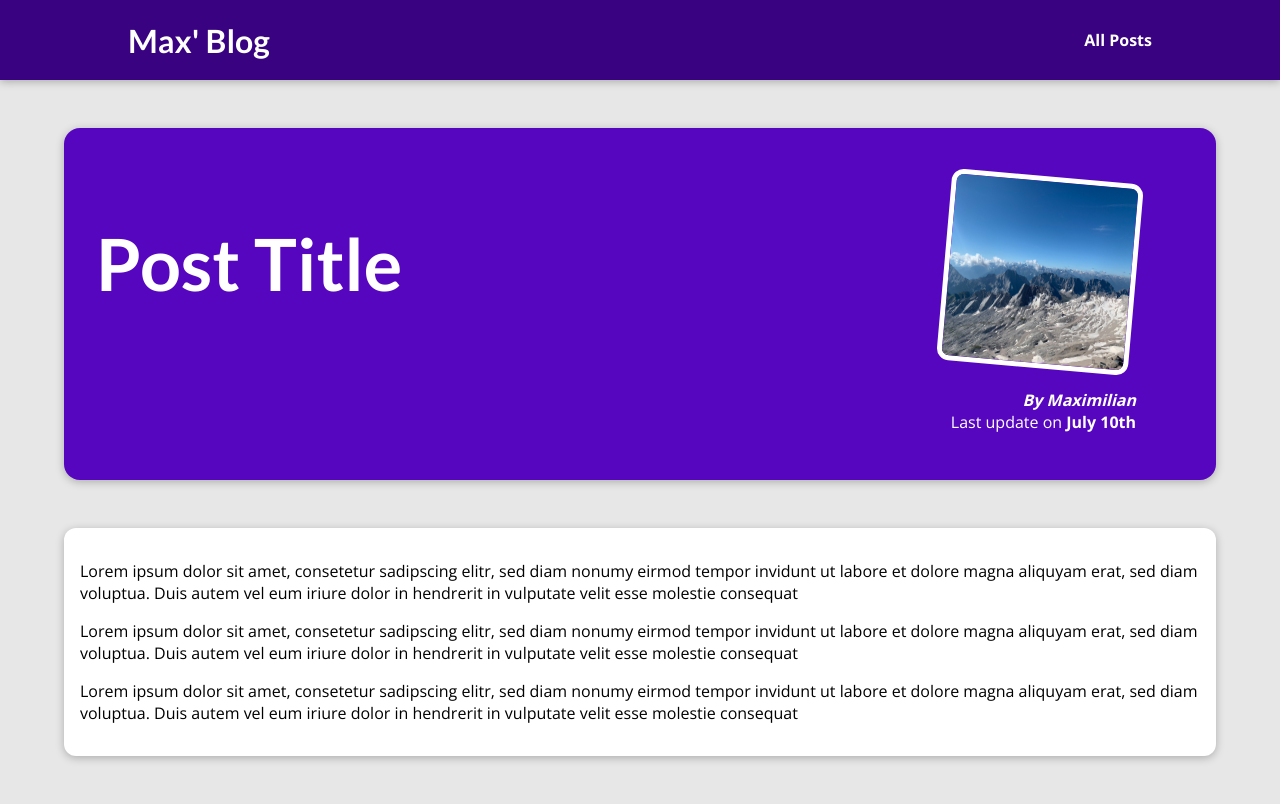
After one commit to joopabs/django_blog_app, a Django app: template blog/templates/blog/post-detail.html in a window 1280 px wide. The commit adds this page. Run offline with Django 5.2, Linux system fonts and the light colour scheme; the template is opened without the code that fills it, so the values that code supplies are empty.

Commit message:
Add post detail functionality with template and styling
Refactored the `post_detail` view to handle dynamic slugs and render a new `post-detail.html` template. Included initial design and layout styles in `post-detail.css`. Updated the post list to link dynamically to individual post detail pages.

```diff
--- /dev/null
+++ b/blog/static/blog/post-detail.css
@@ -0,0 +1,62 @@
+body {
+  background-color: #e7e7e7;
+}
+
+#main-navigation {
+  background-color: #390281;
+  box-shadow: 0 2px 8px rgba(0, 0, 0, 0.25);
+}
+
+#summary {
+  margin: 8rem auto 3rem auto;
+  padding: 2rem;
+  width: 90%;
+  max-width: 90rem;
+  border-radius: 16px;
+  background-color: #5706c0;
+  position: relative;
+  box-shadow: 0 2px 8px rgba(0, 0, 0, 0.25);
+  height: 22rem;
+}
+
+#summary h2 {
+  color: white;
+  font-size: 4.5rem;
+}
+
+#summary article {
+  position: absolute;
+  top: 2rem;
+  right: 3rem;
+  padding: 1rem 2rem;
+  border-radius: 12px;
+  text-align: right;
+  color: white;
+}
+
+#summary article img {
+  width: 12rem;
+  height: 12rem;
+  border-radius: 12px;
+  transform: rotateZ(5deg);
+  border: 5px solid white;
+  margin-bottom: 1rem;
+}
+
+#summary address {
+  font-weight: bold;
+}
+
+#summary time {
+  font-weight: bold;
+}
+
+main {
+  width: 90%;
+  max-width: 90rem;
+  margin: 3rem auto;
+  background-color: white;
+  padding: 1rem;
+  border-radius: 12px;
+  box-shadow: 0 2px 8px rgba(0, 0, 0, 0.25);
+}
--- a/blog/templates/blog/includes/post.html
+++ b/blog/templates/blog/includes/post.html
@@ -2,7 +2,7 @@
 
 <li>
     <article class="post">
-        <a href="">
+        <a href="{% url "post-detail-page" "the-mountains" %}">
             <img src="{% static "blog/images/mountains.jpg" %}" alt="Mountain Hiking"/>
             <div class="post__content">
                 <h3>Mountain Hiking</h3>
--- /dev/null
+++ b/blog/templates/blog/post-detail.html
@@ -0,0 +1,45 @@
+{% extends "base.html" %}
+{% load static %}
+
+{% block title %}
+    This Post Title
+{% endblock %}
+
+{% block css_files %}
+    <link rel="stylesheet" href="{% static "blog/post-detail.css" %}">
+{% endblock %}
+
+{% block content %}
+    <section id="summary">
+        <h2>Post Title</h2>
+        <article class="post">
+            <img src="{% static "blog/images/mountains.jpg" %}" alt="Post Title"/>
+            <address>By Maximilian</address>
+            <div>
+                Last update on <time>July 10th</time>
+            </div>
+        </article>
+    </section>
+    <main>
+        <p>
+            Lorem ipsum dolor sit amet, consetetur sadipscing elitr,
+            sed diam nonumy eirmod tempor invidunt ut labore et dolore
+            magna aliquyam erat, sed diam voluptua. Duis autem vel eum
+            iriure dolor in hendrerit in vulputate velit esse molestie consequat
+        </p>
+        <p>
+            Lorem ipsum dolor sit amet, consetetur sadipscing elitr,
+            sed diam nonumy eirmod tempor invidunt ut labore et dolore
+            magna aliquyam erat, sed diam voluptua. Duis autem vel eum
+            iriure dolor in hendrerit in vulputate velit esse molestie consequat
+        </p>
+        <p>
+            Lorem ipsum dolor sit amet, consetetur sadipscing elitr,
+            sed diam nonumy eirmod tempor invidunt ut labore et dolore
+            magna aliquyam erat, sed diam voluptua. Duis autem vel eum
+            iriure dolor in hendrerit in vulputate velit esse molestie consequat
+        </p>
+    </main>
+{% endblock %}
+
+lorem
--- a/blog/views.py
+++ b/blog/views.py
@@ -12,5 +12,5 @@ def posts(request):
     return render(request, 'blog/all-posts.html')
 
 
-def post_detail(request):
-    return HttpResponse("Hello, world. You're at the post detail page.")
+def post_detail(request, slug):
+    return render(request, 'blog/post-detail.html')
```
